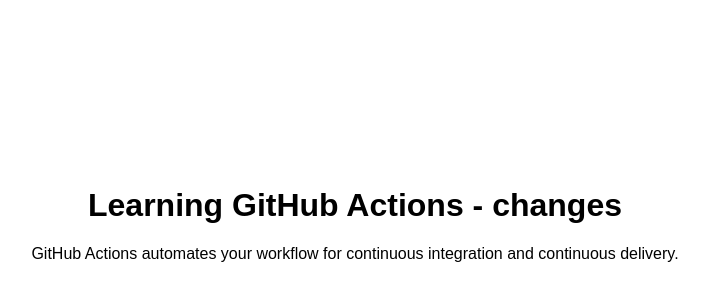
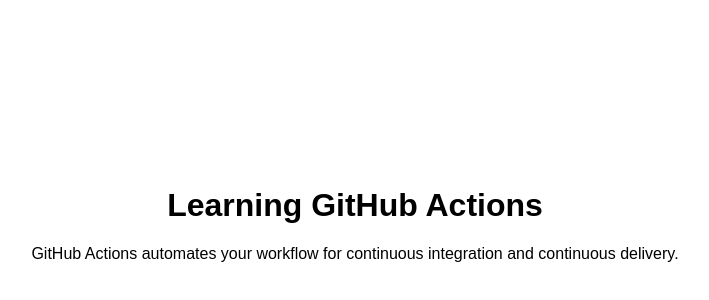
Before and after one commit to theKashif/github-actions-demo, a plain HTML site: page index.html in a window 1280 px wide. Shown: the part 178-478 px from the top of the page, without its empty margins (285-994 px from the left). Drawn offline with Linux system fonts and the light colour scheme.

Commit message:
gh actions done

```diff
--- a/index.html
+++ b/index.html
@@ -18,7 +18,7 @@
 </head>
 <body>
     <div>
-        <h1>Learning GitHub Actions - changes</h1>
+        <h1>Learning GitHub Actions</h1>
         <p>GitHub Actions automates your workflow for continuous integration and continuous delivery.</p>
     </div>
 </body>
```
